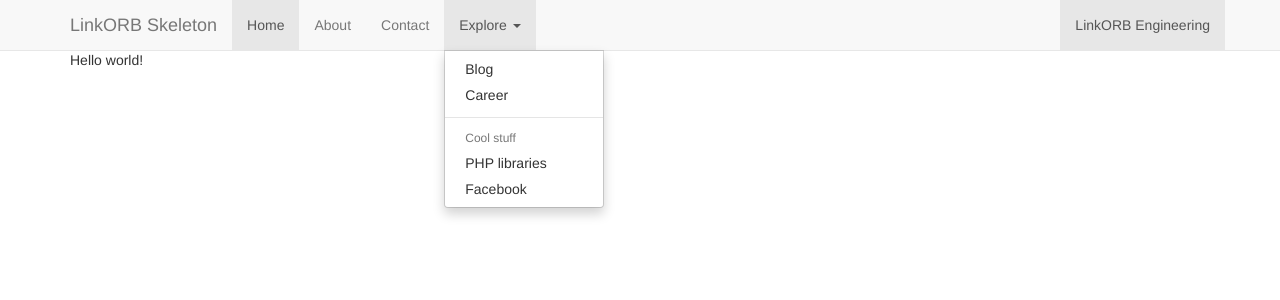
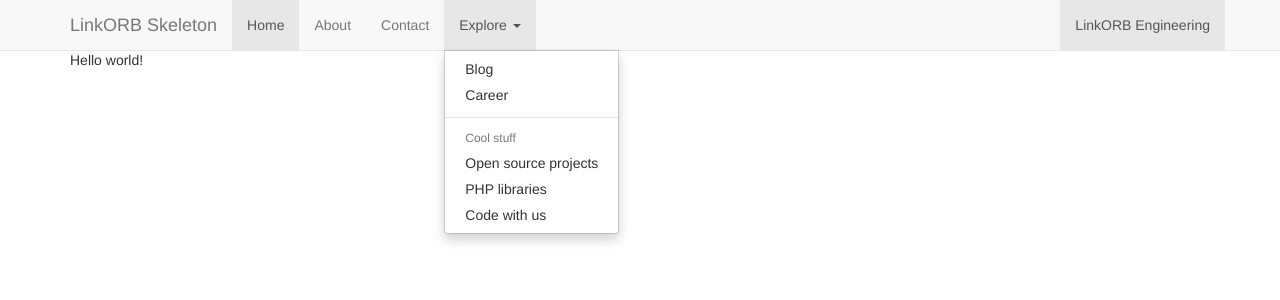
Before and after one commit to linkorb/skeleton, a PHP site: template templates/index.html.twig in a window 1280 px wide, after a click on "Explore". Shown: the top 300 px of the page. Run offline with PHP 8.4, Linux system fonts and the light colour scheme; the template is opened without the code that fills it, so the values that code supplies are empty; some libraries are stand-ins or nearby versions.

Commit message:
more links

```diff
--- a/templates/layout.html.twig
+++ b/templates/layout.html.twig
@@ -47,8 +47,9 @@
                 <li><a href="http://engineering.linkorb.com/careers">Career</a></li>
                 <li class="divider"></li>
                 <li class="dropdown-header">Cool stuff</li>
+                <li><a href="https://github.com/linkorb">Open source projects</a></li>
                 <li><a href="https://packagist.org/packages/linkorb/">PHP libraries</a></li>
-                <li><a href="https://www.facebook.com/LinkORBEngineering">Facebook</a></li>
+                <li><a href="http://engineering.linkorb.com/code-with-us">Code with us</a></li>
               </ul>
             </li>
           </ul>
```
